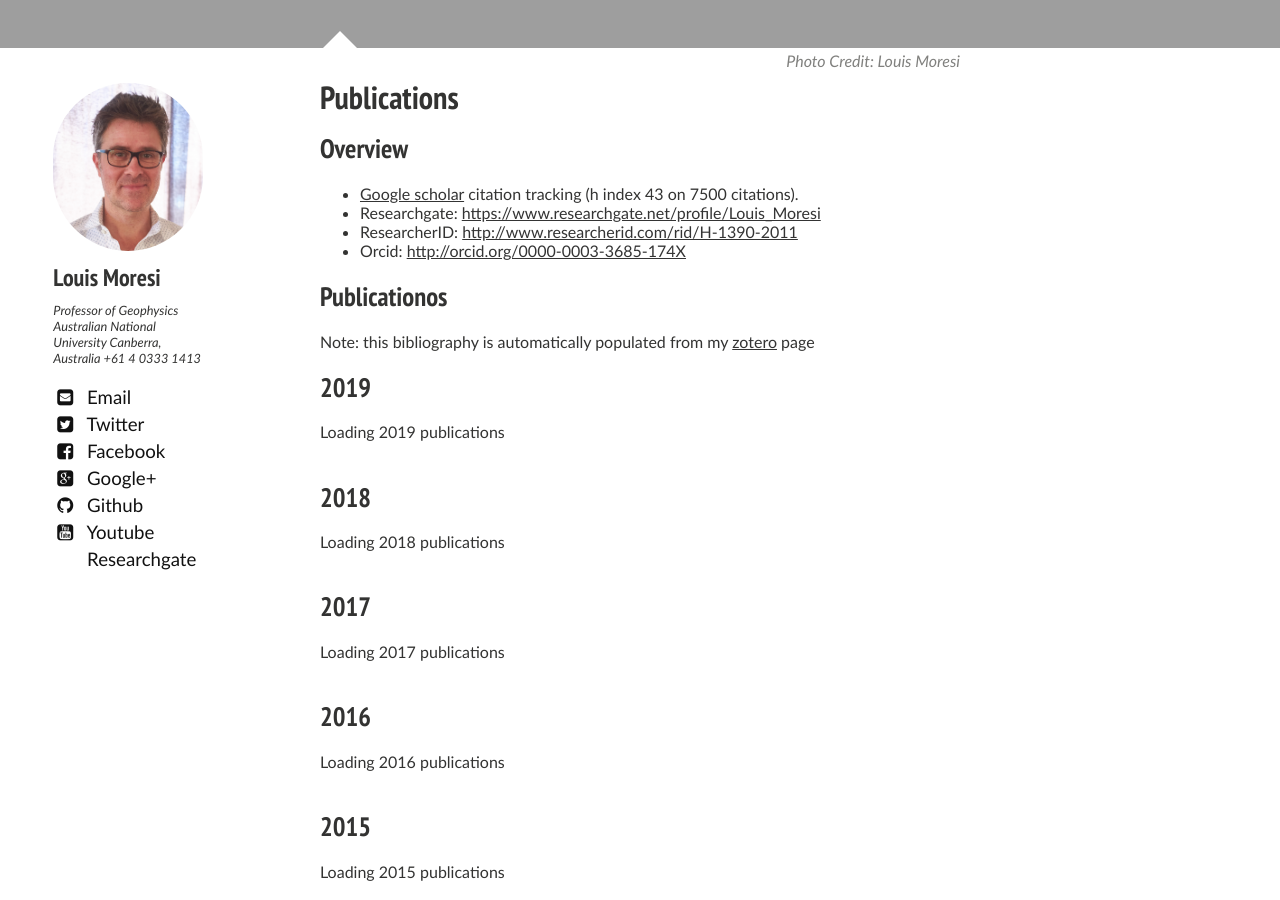
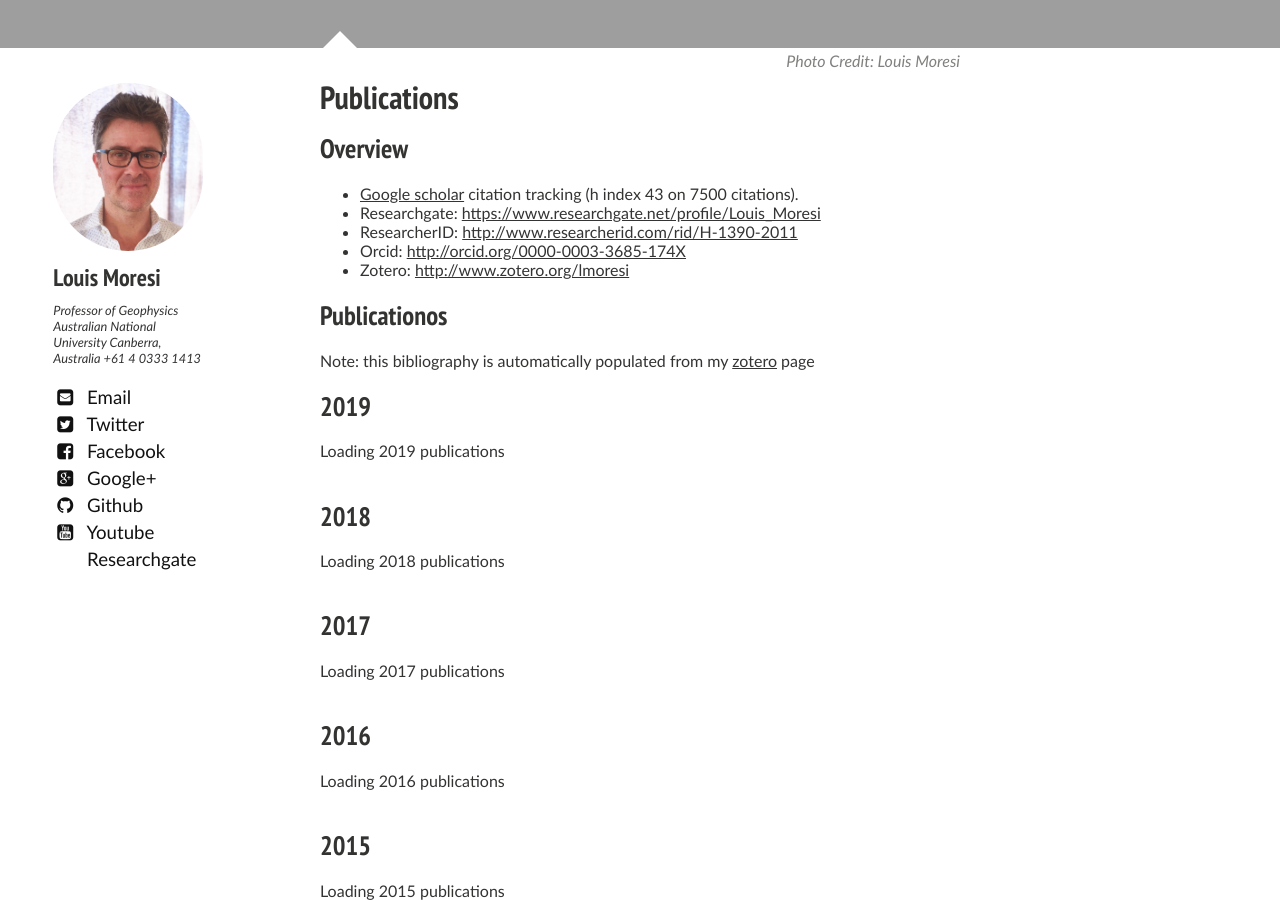
Before and after one commit to lmoresi/lmoresi.github.io, a Jekyll site: the page built from pages/Pubs/index.md, in a window 1280 px wide and 900 px high, scrolled down 1009 px. Built offline with Jekyll 4.4.1, drawn with Linux system fonts in a browser that asks for light colours; nearby versions of some CDN libraries; part of the change alters nothing that is shown.

Commit message:
zotero.ORG

```diff
--- a/pages/Pubs/index.md
+++ b/pages/Pubs/index.md
@@ -19,12 +19,12 @@ image:
   - Researchgate: [https://www.researchgate.net/profile/Louis_Moresi](https://www.researchgate.net/profile/Louis_Moresi "Researchgate")
   - ResearcherID: [http://www.researcherid.com/rid/H-1390-2011](https://www.researchgate.net/profile/Louis_Moresi "ResearcherID")
   - Orcid: [http://orcid.org/0000-0003-3685-174X](http://orcid.org/0000-0003-3685-174X "orcid")
-
+  - Zotero: [http://www.zotero.org/lmoresi](http://www.zotero.org/lmoresi)
 
 
 ## Publicationos
 
-Note: this bibliography is automatically populated from my [zotero](http://www.zotero.com/lmoresi) page
+Note: this bibliography is automatically populated from my [zotero](http://www.zotero.org/lmoresi) page
 
 <script>
 for (let i = 2019; i >= 1995; i--) {
```
